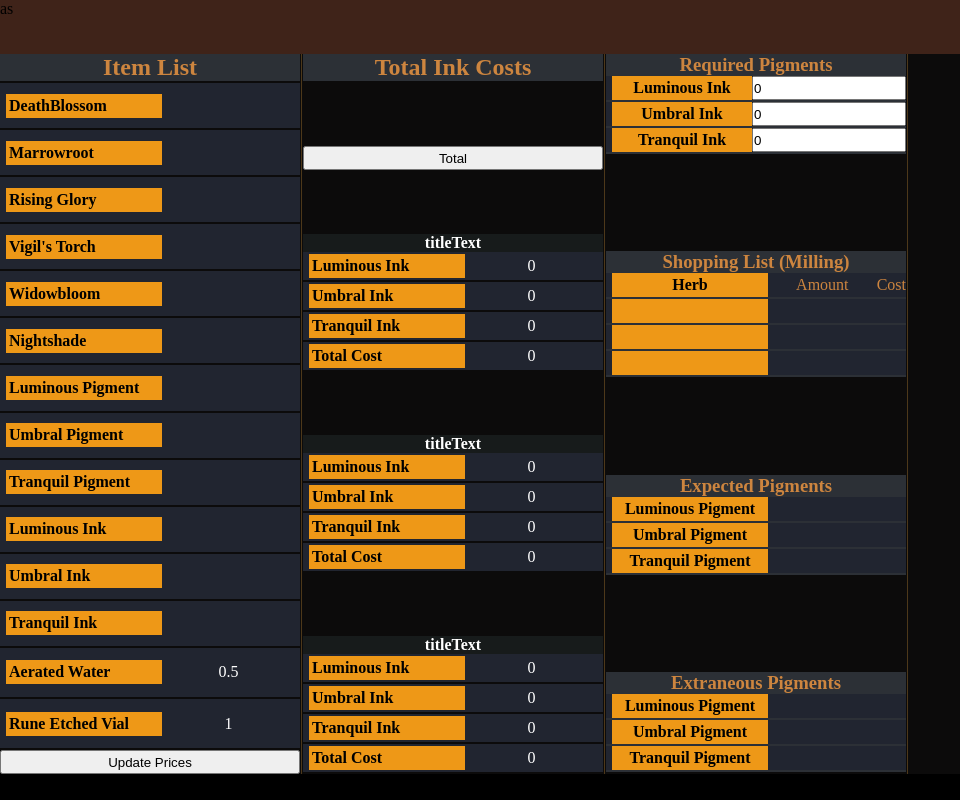
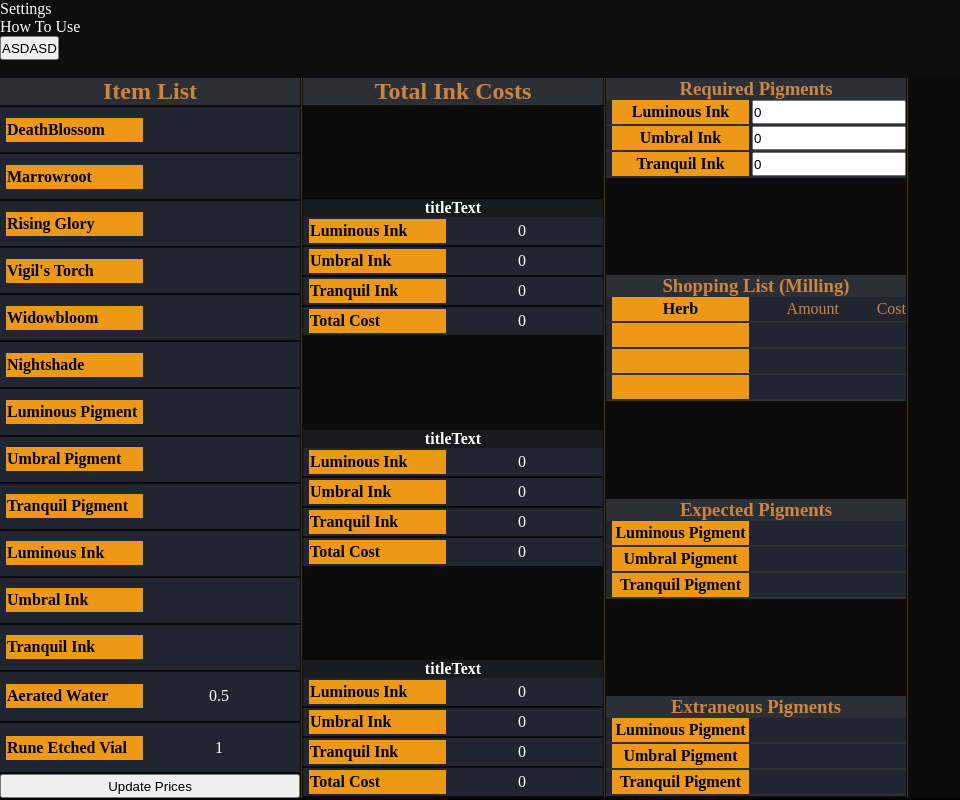
Before and after one commit to srknml/wow-destroy-calculator, an Electron app: page index.html in a window 960 px wide. Drawn offline with Linux system fonts and the light colour scheme; no server answers.

Commit message:
BlaBlaBla

```diff
--- a/index.html
+++ b/index.html
@@ -14,8 +14,9 @@
     <header class="header">
       <nav class="navbar">
         <ul class="navbar-list">
-          <li class="navbar-list-item">as</li>
-          <li class="navbar-list-item"></li>
+          <li class="navbar-list-item"><a>Settings </a></li>
+          <li class="navbar-list-item"><a >How To Use</a></li>
+          <li> <button class="asd" > ASDASD</button></li>
           <li class="navbar-list-item"></li>
         </ul>
       </nav>
@@ -26,7 +27,7 @@
       </div>
       <div class="container-item">
         <h2 class="container-item-title">Total Ink Costs</h2>
-        <button class="total">Total</button>
+        <!-- <button class="total">Total</button> -->
       </div>
 
       <div class="container-item">
--- a/renderer/calculator.js
+++ b/renderer/calculator.js
@@ -1,4 +1,4 @@
-const DeathRates = { 169701: { 0: 0.155, 1: 0.14, 2: 0.005 } };
+const DeathRates = { 169701: { 0: 0.150, 1: 0.140, 2: 0.005 } };
 const MarrowRates = { 168589: { 0: 0.091, 1: 0.204, 2: 0.004 } };
 const RisingRates = { 168586: { 0: 0.202, 1: 0.092, 2: 0.004 } };
 const VigilRates = { 170554: { 0: 0.205, 1: 0.097, 2: 0.004 } };
--- a/renderer/itemcontainer.js
+++ b/renderer/itemcontainer.js
@@ -56,14 +56,14 @@ function createItemsLayout() {
 
     let itemName = document.createElement("div");
     itemName.classList.add("item-name");
-    itemName.id = "i-"+ itemData[i].id + "n";
+    itemName.id = "i-" + itemData[i].id + "n";
     let text = document.createTextNode(itemData[i].name);
     itemName.appendChild(text);
     item.appendChild(itemName);
 
     const price = document.createElement("div");
     price.classList.add("item-price");
-    price.id ="i-"+ itemData[i].id + "p";
+    price.id = "i-" + itemData[i].id + "p";
     if (itemData[i].hasOwnProperty("price")) {
       price.appendChild(document.createTextNode(itemData[i].price));
     }
@@ -78,7 +78,6 @@ function createItemsLayout() {
 }
 
 async function __init__() {
-  console.log("init çalışıyor.");
   createItemsLayout();
   await getPrices();
   displayPrices();
@@ -86,3 +85,8 @@ async function __init__() {
 }
 
 __init__();
+
+document.querySelector(".asd").addEventListener("click", () => {
+  console.log("Clicked");
+  ipcRenderer.send("set-window")
+})
--- a/renderer/last.js
+++ b/renderer/last.js
@@ -20,7 +20,7 @@ function createRequiredSection() {
     reqs.appendChild(item);
   }
 }
-function createExpectedSection(params) {
+function createExpectedSection() {
   for (let i = 0; i < 3; i++) {
     const item = document.createElement("div");
     item.classList.add("items");
--- a/styles/styles.css
+++ b/styles/styles.css
@@ -18,7 +18,8 @@
   background-color: rgb(0, 0, 0);
 }
 .header {
-  background-color: rgb(63, 35, 25);
+  color: white;
+  background-color: rgb(14, 13, 13);
 }
 .container {
   display: -ms-flexbox;
@@ -89,13 +90,14 @@
   background-color: rgb(33, 37, 48);
   margin-bottom: 2px;
 }
-.item-name {
+.item-name  {
   font-size: 16px;
   font-weight: 600;
   flex-grow: 3;
-  max-width: 150px;
+  max-width: 135px;
+  min-width: 135px;
   margin-left: 6px;
-  padding: 3px 3px;
+  padding: 3px 1px;
   background-color: #ee9817;
   color: black;
 }
@@ -104,7 +106,7 @@ input {
   height: 20px;
 }
 
-.item-price {
+.item-price , .item-amount, .req-value,.total-C {
   margin-right: 5px;
   color: white;
   text-align: center;
```
Also changed, not shown: main.js (+12 -3 lines), settings.html (added, +14 -0 lines), renderer/settings.js (added).
